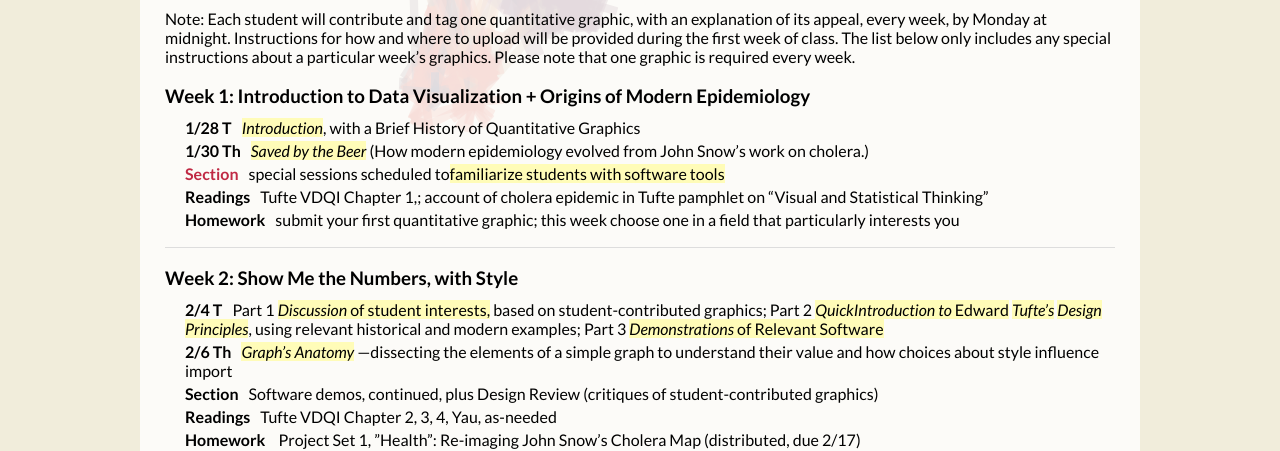
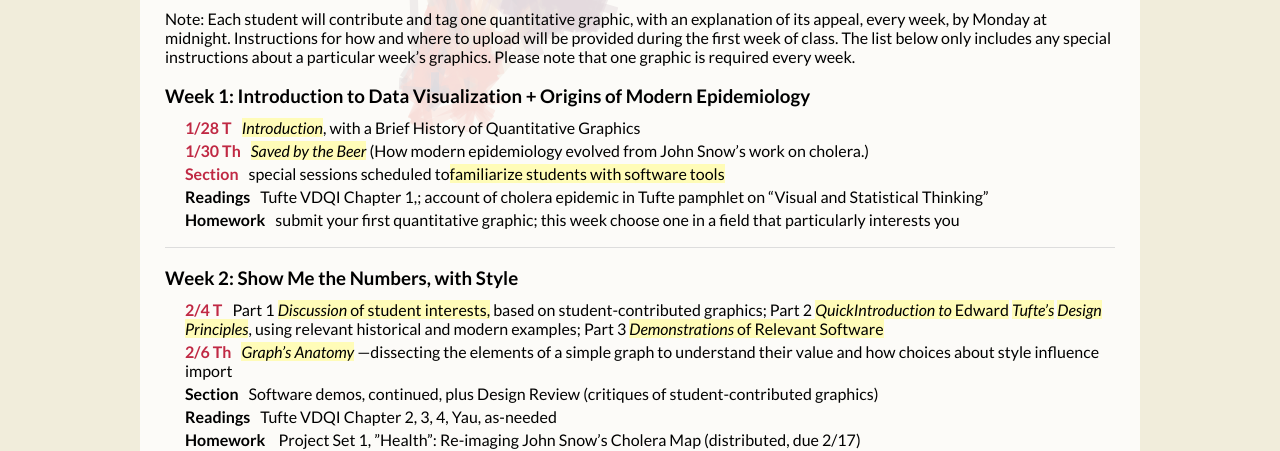
Before and after one commit to emr19/emr19.github.io, a Jekyll site: the page built from schedule/index.html, in a window 1280 px wide. Shown: the part 284-735 px from the top of the page. Built offline with Jekyll 4.4.1, drawn with Linux system fonts in a browser that asks for light colours; Markdown is read by kramdown in place of the engine named in the settings.

Commit message:
add Dropbox links to each lecture before 2/6
add Dropbox links to lectures

```diff
--- a/schedule/index.html
+++ b/schedule/index.html
@@ -19,11 +19,11 @@
   <h3>Week 1: Introduction to Data Visualization + Origins of Modern Epidemiology</h3>
 
   <ul class="c7 lst-kix_2tsljeehqym-0 start">
-    <li><span class="leader">1/28 T</span><span class=
+    <li><span class="leader"><a href="https://www.dropbox.com/sh/ozsuobcwh7cpxm2/KOq_a8apnz">1/28 T</a></span><span class=
       "c2">Introduction</span><span class="c3">, with a Brief History of Quantitative
       Graphics</span></li>
 
-    <li><span class="leader">1/30 Th</span><span class="c2">Saved by the Beer</span><span class=
+    <li><span class="leader"><a href="https://www.dropbox.com/sh/jlj1sjoh3zzs6mo/95LuhHt8-X">1/30 Th</a></span><span class="c2">Saved by the Beer</span><span class=
       "c3"> (How modern epidemiology evolved from John Snow&rsquo;s work on
       cholera.)</span></li>
 
@@ -44,7 +44,7 @@
   <h3>Week 2: Show Me the Numbers, with Style</h3>
 
   <ul class="c7 lst-kix_6bj1ypgieltz-0 start">
-    <li><span class="leader">2/4 T</span><span class="c3 c6">Part 1</span> <span class="c2">Discussion</span><span class=
+    <li><span class="leader"><a href="https://www.dropbox.com/sh/5qyo29j4vftacjd/XsVx8VnH9M">2/4 T</a></span><span class="c3 c6">Part 1</span> <span class="c2">Discussion</span><span class=
       "c3 c13"> of student interests,</span><span class="c3"> based on
       student-contributed graphics;</span> <span class="c3 c6">Part 2</span>
       <span class="c2">Quick</span><span class="c2">Introduction to</span><span class=
@@ -54,7 +54,7 @@
       Software</span>
     </li>
 
-    <li><span class="leader">2/6 Th</span><span class="c2">Graph&rsquo;s Anatomy</span><span class=
+    <li><span class="leader"><a href="https://www.dropbox.com/sh/toar59hi5squ1cf/8K9AL783Bi">2/6 Th</a></span><span class="c2">Graph&rsquo;s Anatomy</span><span class=
       "c3"> —dissecting the elements of a simple graph to understand their value and
       how choices about style influence import</span></li>
 
```
